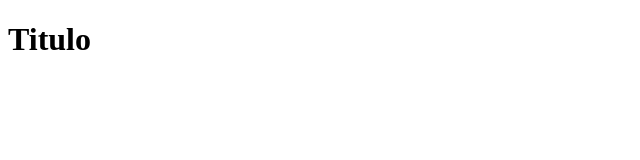
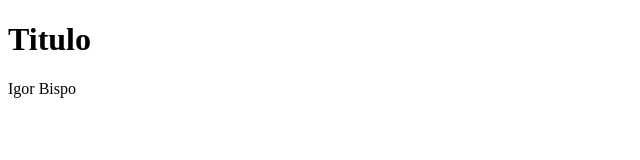
Before and after one commit to Sibisoo/Portifolio2, a plain HTML site: page index.html in a window 1280 px wide. Shown: the full height of the page, 0-640 px from the left. Drawn offline with Linux system fonts and the light colour scheme.

Commit message:
paragrafo

```diff
--- a/index.html
+++ b/index.html
@@ -7,5 +7,6 @@
 </head>
 <body>
     <h1>Titulo</h1>
+    <p>Igor Bispo</p>
 </body>
 </html>
```
